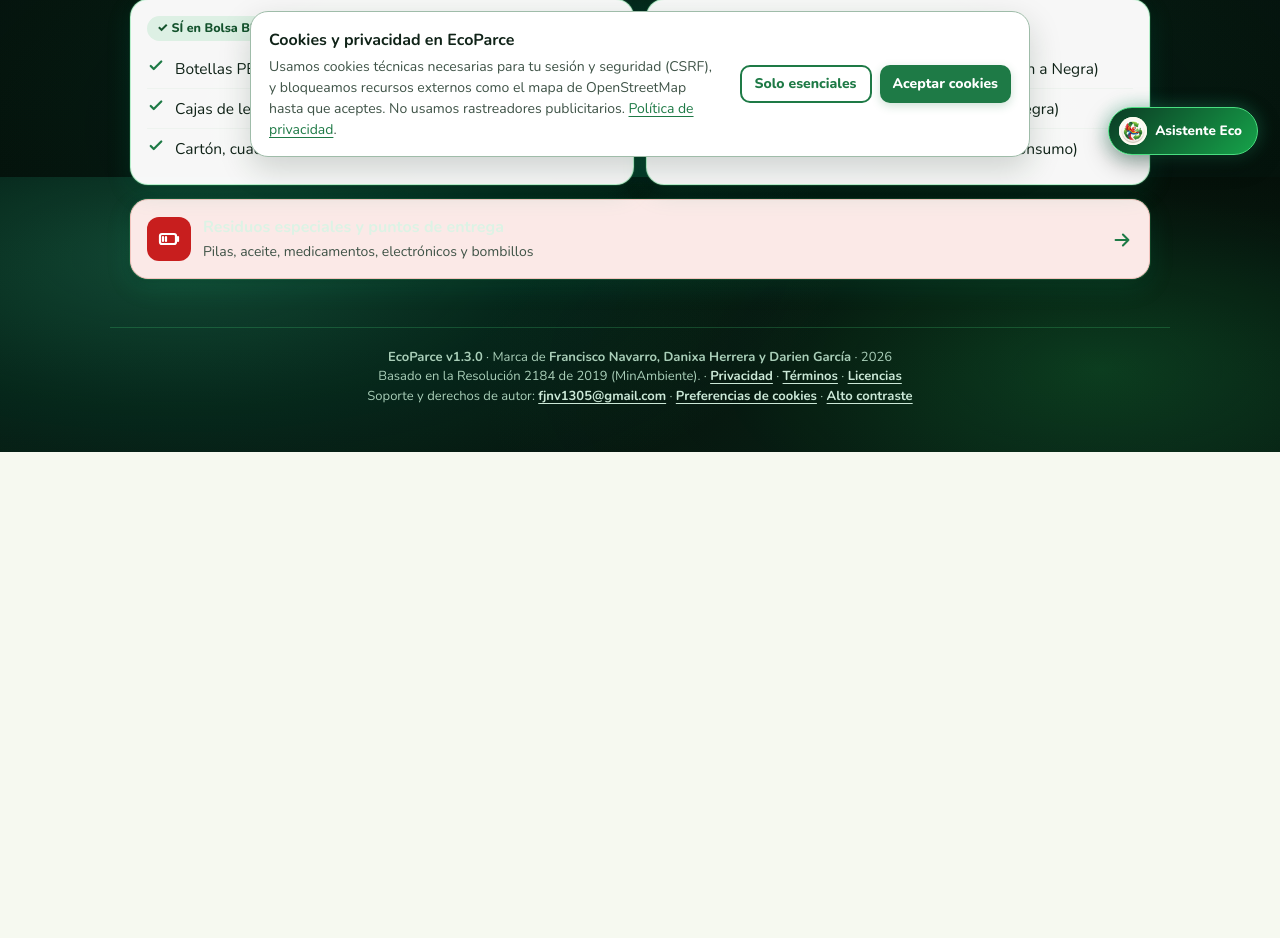
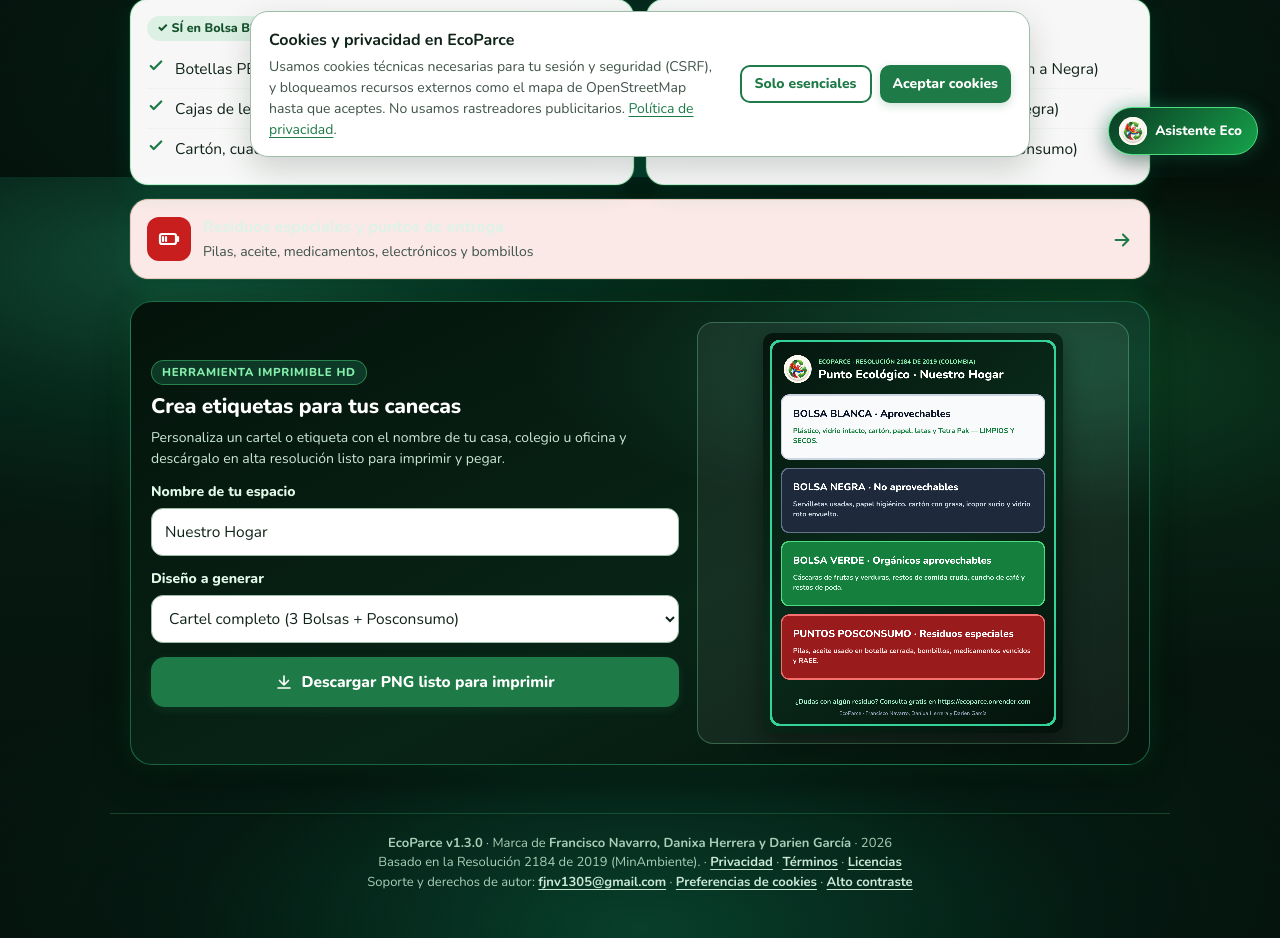
Before and after one commit to INGFRANCISCOVICENT/ecoparce, a Django app: page /guias/ in a window 1280 px wide. Shown: the part 623-1561 px from the top of the page. Before the commit the page ends 1075 px from the top, so only its background shows below. Run offline with Django 5.2, Linux system fonts and the light colour scheme; data comes from the database, SQL or seed files in the repository; data that the repository does not hold is empty; parts of the project's set-up code (start-up, migrations or seed data) failed here and were passed over.

Commit message:
feat(guias): generador interactivo de carteles y etiquetas imprimibles HD para canecas (v2.8.0)

```diff
--- a/apps/contenidos/templates/contenidos/guias.html
+++ b/apps/contenidos/templates/contenidos/guias.html
@@ -1,4 +1,4 @@
-{% extends 'base.html' %}{% load eco %}
+{% extends 'base.html' %}{% load static eco %}
 {% block titulo %}Guías{% endblock %}
 {% block contenido %}
 <h1>Guías de reciclaje</h1>
@@ -63,4 +63,29 @@
   <span><strong>Residuos especiales y puntos de entrega</strong><br><span class="small mut">Pilas, aceite, medicamentos, electrónicos y bombillos</span></span>
   <span class="ml">{% icono 'arrow' 22 '#1E7A46' %}</span>
 </a>
+
+<!-- Generador interactivo de Carteles y Etiquetas HD para Canecas -->
+<section class="cartel-gen" id="eco-cartel-gen" data-logo="{% static 'img/logo-256.png' %}" aria-labelledby="tit-cartel" style="margin-top:22px">
+  <div class="cartel-grid">
+    <div>
+      <span class="video-badge">HERRAMIENTA IMPRIMIBLE HD</span>
+      <h2 id="tit-cartel" style="margin:6px 0 4px;color:#fff;font-size:21px">Crea etiquetas para tus canecas</h2>
+      <p class="small" style="margin:0 0 12px;color:#CBE8D7">Personaliza un cartel o etiqueta con el nombre de tu casa, colegio u oficina y descárgalo en alta resolución listo para imprimir y pegar.</p>
+      <label for="cartel-titulo" style="color:#E2FBE9;margin-top:6px">Nombre de tu espacio</label>
+      <input id="cartel-titulo" type="text" maxlength="32" value="Nuestro Hogar" placeholder="Ej. Familia Navarro, Salón 5B, Oficina">
+      <label for="cartel-tipo" style="color:#E2FBE9">Diseño a generar</label>
+      <select id="cartel-tipo">
+        <option value="COMPLETO">Cartel completo (3 Bolsas + Posconsumo)</option>
+        <option value="BLANCA">Etiqueta Bolsa Blanca (Aprovechables)</option>
+        <option value="NEGRA">Etiqueta Bolsa Negra (No aprovechables)</option>
+        <option value="VERDE">Etiqueta Bolsa Verde (Orgánicos)</option>
+      </select>
+      <button type="button" id="cartel-descargar" class="btn p full" style="margin-top:14px">{% icono 'down' 18 '#fff' %}Descargar PNG listo para imprimir</button>
+    </div>
+    <div class="cartel-preview-wrap">
+      <canvas id="cartel-canvas" class="cartel-canvas" width="900" height="1200" aria-label="Vista previa en vivo de la etiqueta imprimible para canecas"></canvas>
+    </div>
+  </div>
+</section>
 {% endblock %}
+{% block scripts %}<script src="{% static 'js/cartel.js' %}?v={{ APP_VERSION }}" defer></script>{% endblock %}
--- a/apps/trivia/tests.py
+++ b/apps/trivia/tests.py
@@ -191,3 +191,5 @@ class TriviaTests(TestCase):
         r_guias = self.client.get('/guias/')
         self.assertEqual(r_guias.status_code, 200)
         self.assertContains(r_guias, 'data-eco-check')
+        self.assertContains(r_guias, 'eco-cartel-gen')
+        self.assertContains(r_guias, 'cartel.js')
--- a/static/css/ecoparce.css
+++ b/static/css/ecoparce.css
@@ -1233,6 +1233,22 @@ html[data-contraste="alto"] :focus-visible{outline:4px solid #000;outline-offset
 .auto-item:hover,.auto-item:focus{background:rgba(52,211,153,.2);outline:0}
 .auto-item .ecobot-bolsa-badge{margin-bottom:0;flex:none}
 
+/* ---------- generador de carteles y etiquetas imprimibles HD ---------- */
+.cartel-gen{
+  padding:20px;border-radius:22px;
+  background:radial-gradient(ellipse 75% 55% at 88% 12%,rgba(52,211,153,.22) 0%,transparent 65%),
+             linear-gradient(155deg,#04130B 0%,#082417 60%,#04120B 100%);
+  border:1.5px solid rgba(52,211,153,.42);
+  box-shadow:0 14px 34px rgba(0,0,0,.35),0 0 24px rgba(34,197,94,.16);
+}
+.cartel-grid{display:grid;grid-template-columns:1.1fr .9fr;gap:18px;align-items:center}
+@media (max-width:700px){.cartel-grid{grid-template-columns:1fr}}
+.cartel-preview-wrap{
+  background:rgba(255,255,255,.06);border:1px solid rgba(134,239,172,.3);border-radius:16px;padding:10px;
+  display:flex;align-items:center;justify-content:center;
+}
+.cartel-canvas{width:100%;max-width:300px;height:auto;border-radius:10px;display:block;box-shadow:0 8px 24px rgba(0,0,0,.4)}
+
 /* impresión limpia de guías y páginas informativas */
 @media print{
   body,.adm .main{background:#fff!important}
--- /dev/null
+++ b/static/js/cartel.js
@@ -0,0 +1,220 @@
+/* EcoParce — Generador interactivo de Carteles y Etiquetas HD para Canecas (Res. 2184).
+   100 % local en Canvas HTML5, compatible con CSP estricta y listo para imprimir. */
+(function () {
+  'use strict';
+
+  var box = document.getElementById('eco-cartel-gen');
+  if (!box) return;
+
+  var canvas = document.getElementById('cartel-canvas');
+  var ctx = canvas ? canvas.getContext('2d') : null;
+  var inpTitulo = document.getElementById('cartel-titulo');
+  var selTipo = document.getElementById('cartel-tipo');
+  var btnDesc = document.getElementById('cartel-descargar');
+  var logoSrc = box.getAttribute('data-logo') || '';
+  if (!ctx) return;
+
+  var logoImg = null;
+  if (logoSrc) {
+    var img = new Image();
+    img.onload = function () { logoImg = img; dibujar(); };
+    img.src = logoSrc;
+  }
+
+  var PLANTILLAS = {
+    BLANCA: {
+      titulo: 'BOLSA BLANCA',
+      sub: 'RESIDUOS APROVECHABLES',
+      bg1: '#F8FAFC', bg2: '#E2E8F0', borde: '#16A34A', txt: '#0F172A', subTxt: '#15803D',
+      si: ['Botellas PET limpias y secas', 'Cartón y papel sin grasa', 'Vidrio intacto y frascos', 'Latas y cajas Tetra Pak enjuagadas'],
+      no: 'NO poner servilletas usadas, comida ni cartón con grasa.'
+    },
+    NEGRA: {
+      titulo: 'BOLSA NEGRA',
+      sub: 'RESIDUOS NO APROVECHABLES',
+      bg1: '#1E293B', bg2: '#0F172A', borde: '#94A3B8', txt: '#FFFFFF', subTxt: '#CBD5E1',
+      si: ['Servilletas y papel higiénico', 'Cajas de pizza o cartón con grasa', 'Icopor sucio y empaques metalizados', 'Vidrio roto envuelto y marcado'],
+      no: 'NO mezclar reciclables limpios ni pilas o aceite.'
+    },
+    VERDE: {
+      titulo: 'BOLSA VERDE',
+      sub: 'ORGÁNICOS APROVECHABLES',
+      bg1: '#166534', bg2: '#14532D', borde: '#4ADE80', txt: '#FFFFFF', subTxt: '#BBF7D0',
+      si: ['Cáscaras de frutas y verduras', 'Restos de comida cruda', 'Cuncho de café y bolsas de té', 'Hojas secas y restos de poda'],
+      no: 'NO mezclar plásticos, vidrio ni aceite de cocina.'
+    }
+  };
+
+  function rr(c, x, y, w, h, r) {
+    c.beginPath();
+    c.moveTo(x + r, y);
+    c.arcTo(x + w, y, x + w, y + h, r);
+    c.arcTo(x + w, y + h, x, y + h, r);
+    c.arcTo(x, y + h, x, y, r);
+    c.arcTo(x, y, x + w, y, r);
+    c.closePath();
+  }
+
+  function dibujarCompleto(lugar) {
+    var W = 900, H = 1200;
+    canvas.width = W;
+    canvas.height = H;
+
+    var bg = ctx.createLinearGradient(0, 0, W, H);
+    bg.addColorStop(0, '#05160E');
+    bg.addColorStop(0.5, '#092B1B');
+    bg.addColorStop(1, '#04120B');
+    ctx.fillStyle = bg;
+    ctx.fillRect(0, 0, W, H);
+
+    ctx.strokeStyle = '#34D399';
+    ctx.lineWidth = 8;
+    rr(ctx, 24, 24, W - 48, H - 48, 28);
+    ctx.stroke();
+
+    if (logoImg) {
+      ctx.save();
+      ctx.beginPath();
+      ctx.arc(104, 108, 42, 0, Math.PI * 2);
+      ctx.clip();
+      ctx.drawImage(logoImg, 62, 66, 84, 84);
+      ctx.restore();
+    }
+
+    ctx.fillStyle = '#86EFAC';
+    ctx.font = '800 18px Nunito, system-ui, sans-serif';
+    ctx.fillText('ECOPARCE · RESOLUCIÓN 2184 DE 2019 (COLOMBIA)', 166, 92);
+    ctx.fillStyle = '#FFFFFF';
+    ctx.font = '800 36px Nunito, system-ui, sans-serif';
+    ctx.fillText('Punto Ecológico · ' + lugar, 166, 136);
+
+    var bloques = [
+      { k: 'BLANCA', y: 186, bg: '#F8FAFC', b: '#CBD5E1', t: '#0F172A', s: '#15803D',
+        tit: 'BOLSA BLANCA · Aprovechables',
+        desc: 'Plástico, vidrio intacto, cartón, papel, latas y Tetra Pak — LIMPIOS Y SECOS.' },
+      { k: 'NEGRA', y: 406, bg: '#1E293B', b: '#64748B', t: '#FFFFFF', s: '#CBD5E1',
+        tit: 'BOLSA NEGRA · No aprovechables',
+        desc: 'Servilletas usadas, papel higiénico, cartón con grasa, icopor sucio y vidrio roto envuelto.' },
+      { k: 'VERDE', y: 626, bg: '#15803D', b: '#4ADE80', t: '#FFFFFF', s: '#DCFCE7',
+        tit: 'BOLSA VERDE · Orgánicos aprovechables',
+        desc: 'Cáscaras de frutas y verduras, restos de comida cruda, cuncho de café y restos de poda.' },
+      { k: 'POS', y: 846, bg: '#991B1B', b: '#F87171', t: '#FFFFFF', s: '#FEE2E2',
+        tit: 'PUNTOS POSCONSUMO · Residuos especiales',
+        desc: 'Pilas, aceite usado en botella cerrada, bombillos, medicamentos vencidos y RAEE.' }
+    ];
+
+    bloques.forEach(function (bl) {
+      rr(ctx, 56, bl.y, W - 112, 192, 22);
+      ctx.fillStyle = bl.bg;
+      ctx.fill();
+      ctx.lineWidth = 4;
+      ctx.strokeStyle = bl.b;
+      ctx.stroke();
+
+      ctx.fillStyle = bl.t;
+      ctx.font = '800 30px Nunito, system-ui, sans-serif';
+      ctx.fillText(bl.tit, 90, bl.y + 66);
+
+      ctx.fillStyle = bl.s;
+      ctx.font = '700 21px Nunito, system-ui, sans-serif';
+      var palabras = bl.desc.split(' ');
+      var linea = '', ly = bl.y + 114;
+      for (var i = 0; i < palabras.length; i++) {
+        var prueba = linea + palabras[i] + ' ';
+        if (ctx.measureText(prueba).width > W - 180 && i > 0) {
+          ctx.fillText(linea.trim(), 90, ly);
+          linea = palabras[i] + ' ';
+          ly += 30;
+        } else {
+          linea = prueba;
+        }
+      }
+      ctx.fillText(linea.trim(), 90, ly);
+    });
+
+    ctx.textAlign = 'center';
+    ctx.fillStyle = '#A7F3D0';
+    ctx.font = '700 20px Nunito, system-ui, sans-serif';
+    ctx.fillText('¿Dudas con algún residuo? Consulta gratis en https://ecoparce.onrender.com', W / 2, 1112);
+    ctx.fillStyle = '#94A3B8';
+    ctx.font = '600 16px Nunito, system-ui, sans-serif';
+    ctx.fillText('EcoParce · Francisco Navarro, Danixa Herrera y Darien García', W / 2, 1146);
+    ctx.textAlign = 'left';
+  }
+
+  function dibujarEtiqueta(tipo, lugar) {
+    var p = PLANTILLAS[tipo];
+    var W = 900, H = 900;
+    canvas.width = W;
+    canvas.height = H;
+
+    var bg = ctx.createLinearGradient(0, 0, W, H);
+    bg.addColorStop(0, p.bg1);
+    bg.addColorStop(1, p.bg2);
+    ctx.fillStyle = bg;
+    ctx.fillRect(0, 0, W, H);
+
+    ctx.strokeStyle = p.borde;
+    ctx.lineWidth = 14;
+    rr(ctx, 26, 26, W - 52, H - 52, 34);
+    ctx.stroke();
+
+    ctx.textAlign = 'center';
+    ctx.fillStyle = p.subTxt;
+    ctx.font = '800 24px Nunito, system-ui, sans-serif';
+    ctx.fillText(lugar.toUpperCase() + ' · ECOPARCE', W / 2, 108);
+
+    ctx.fillStyle = p.txt;
+    ctx.font = '900 72px Nunito, system-ui, sans-serif';
+    ctx.fillText(p.titulo, W / 2, 206);
+
+    ctx.fillStyle = p.subTxt;
+    ctx.font = '800 28px Nunito, system-ui, sans-serif';
+    ctx.fillText(p.sub, W / 2, 258);
+
+    ctx.textAlign = 'left';
+    p.si.forEach(function (item, idx) {
+      var y = 328 + idx * 84;
+      rr(ctx, 84, y, W - 168, 66, 18);
+      ctx.fillStyle = tipo === 'BLANCA' ? 'rgba(22,163,74,0.12)' : 'rgba(255,255,255,0.12)';
+      ctx.fill();
+      ctx.fillStyle = p.txt;
+      ctx.font = '800 26px Nunito, system-ui, sans-serif';
+      ctx.fillText('✓  ' + item, 114, y + 42);
+    });
+
+    ctx.textAlign = 'center';
+    rr(ctx, 84, 686, W - 168, 76, 18);
+    ctx.fillStyle = 'rgba(220,38,38,0.16)';
+    ctx.fill();
+    ctx.fillStyle = tipo === 'BLANCA' ? '#991B1B' : '#FECACA';
+    ctx.font = '800 22px Nunito, system-ui, sans-serif';
+    ctx.fillText('✕  ' + p.no, W / 2, 732);
+
+    ctx.fillStyle = p.subTxt;
+    ctx.font = '700 18px Nunito, system-ui, sans-serif';
+    ctx.fillText('Resolución 2184 de 2019 · https://ecoparce.onrender.com', W / 2, 828);
+    ctx.textAlign = 'left';
+  }
+
+  function dibujar() {
+    var lugar = (inpTitulo && inpTitulo.value.trim()) ? inpTitulo.value.trim().slice(0, 32) : 'Nuestro Hogar';
+    var tipo = selTipo ? selTipo.value : 'COMPLETO';
+    if (tipo === 'COMPLETO') dibujarCompleto(lugar);
+    else dibujarEtiqueta(tipo, lugar);
+  }
+
+  if (inpTitulo) inpTitulo.addEventListener('input', dibujar);
+  if (selTipo) selTipo.addEventListener('change', dibujar);
+  if (btnDesc) {
+    btnDesc.addEventListener('click', function () {
+      var tipo = (selTipo ? selTipo.value : 'COMPLETO').toLowerCase();
+      var a = document.createElement('a');
+      a.download = 'ecoparce-caneca-' + tipo + '.png';
+      a.href = canvas.toDataURL('image/png');
+      a.click();
+    });
+  }
+
+  dibujar();
+})();
```
Also changed, not shown: CHANGELOG.md, 1 other file.
